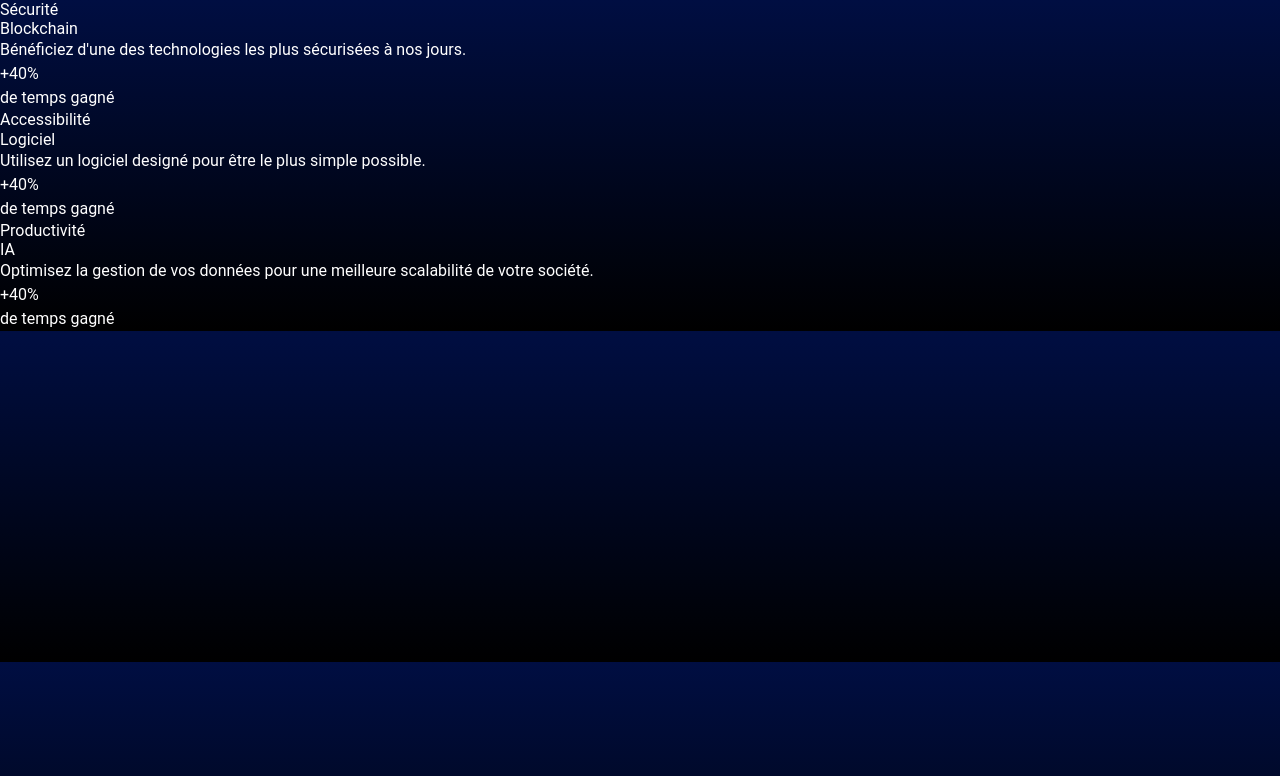
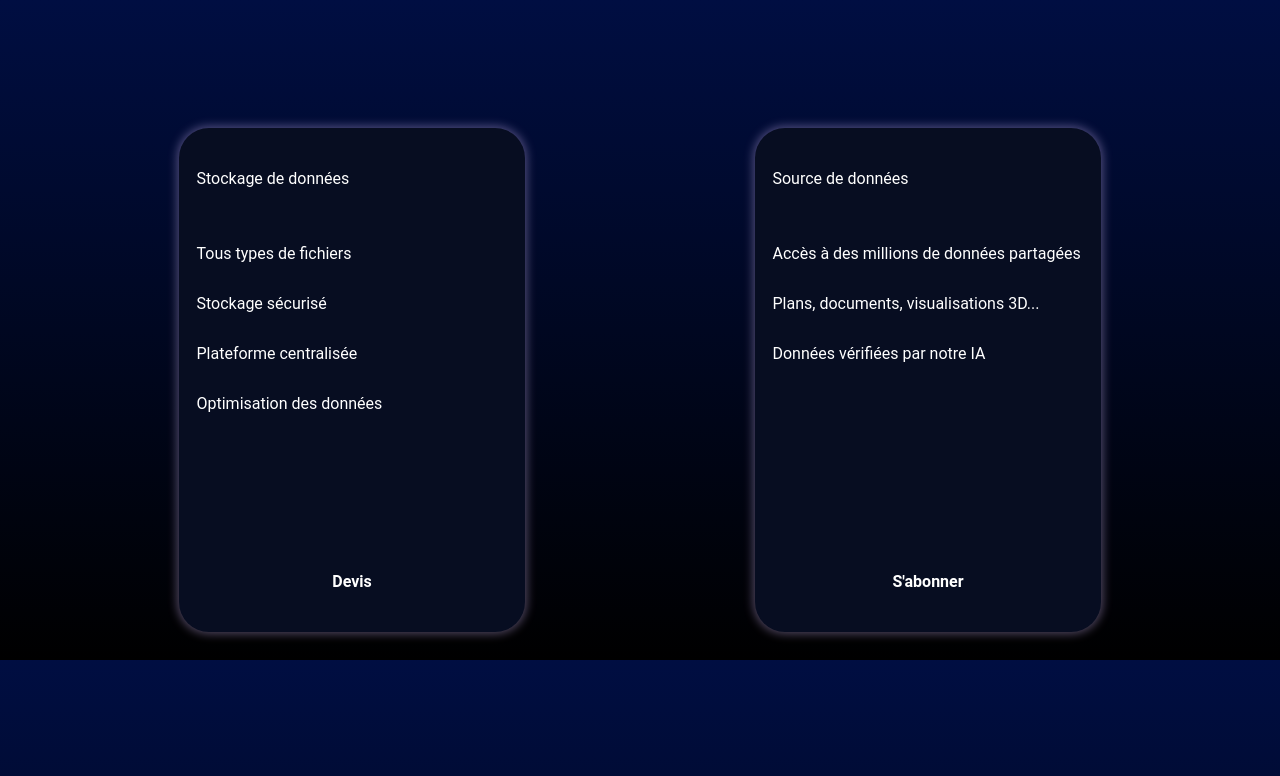
Before and after one commit to EmericJcp/Underblock, a plain HTML site: page index.html in a window 1280 px wide. Drawn offline with nearby package versions, Linux system fonts and the light colour scheme.

Commit message:
[PRICE] finished price

```diff
--- a/index.html
+++ b/index.html
@@ -20,33 +20,44 @@
         <title>Underblock</title>
     </head>
     <body>
-        <section id="technology" class="technology">
-            <div class="technology-container">
-                <div class="security">
-                    <h2>Sécurité</h2>
-                    <h3>Blockchain</h3>
-                    <p>Bénéficiez d'une des technologies les plus sécurisées à nos jours.</p>
-                    <div class="cards-technology">
-                        <p class="cards-texts">+40%</p>
-                        <p>de temps gagné</p>
+        <div id="price"></div>
+        <section class="price">
+            <div class="price-container">
+                <div class="cards-one-container">
+                    <div class="cards">
+                        <iframe id="gif-one" src="https://giphy.com/embed/toYIS95xETUPLmU9WP"></iframe>
+                        <div id="title-card-one" class="title">
+                            <h3>Stockage de données</h3>
+                        </div>
+                        <div id="content-card-one" class="content">
+                            <ul>
+                                <li>Tous types de fichiers</li>
+                                <li>Stockage sécurisé</li>
+                                <li>Plateforme centralisée</li>
+                                <li>Optimisation des données</li>
+                            </ul>
+                        </div>
+                        <div class="button">
+                            <button id="active-button-one" class="subscribe-button"><strong>Devis</strong></button>
+                        </div>
                     </div>
                 </div>
-                <div class="accessibility">
-                    <h2>Accessibilité</h2>
-                    <h3>Logiciel</h3>
-                    <p>Utilisez un logiciel designé pour être le plus simple possible.</p>
-                    <div class="cards-technology">
-                        <p class="cards-texts">+40%</p>
-                        <p>de temps gagné</p>
-                    </div>
-                </div>
-                <div class="productivity">
-                    <h2>Productivité</h2>
-                    <h3>IA</h3>
-                    <p>Optimisez la gestion de vos données pour une meilleure scalabilité de votre société.</p>
-                    <div class="cards-technology">
-                        <p class="cards-texts">+40%</p>
-                        <p>de temps gagné</p>
+                <div class="cards-two-container">
+                    <div class="cards">
+                        <iframe id="gif-two" src="https://giphy.com/embed/XbxZ41fWLeRECPsGIJ"></iframe>
+                        <div id="title-card-two" class="title">
+                            <h3>Source de données</h3>
+                        </div>
+                        <div id="content-card-two" class="content">
+                            <ul>
+                                <li>Accès à des millions de données partagées</li>
+                                <li>Plans, documents, visualisations 3D...</li>
+                                <li>Données vérifiées par notre IA</li>
+                            </ul>
+                        </div>
+                        <div class="button">
+                            <button id="active-button-two" class="subscribe-button"><strong>S'abonner</strong></button>
+                        </div>
                     </div>
                 </div>
             </div>
```
Also changed, not shown: style.css (line endings or trailing spaces).
